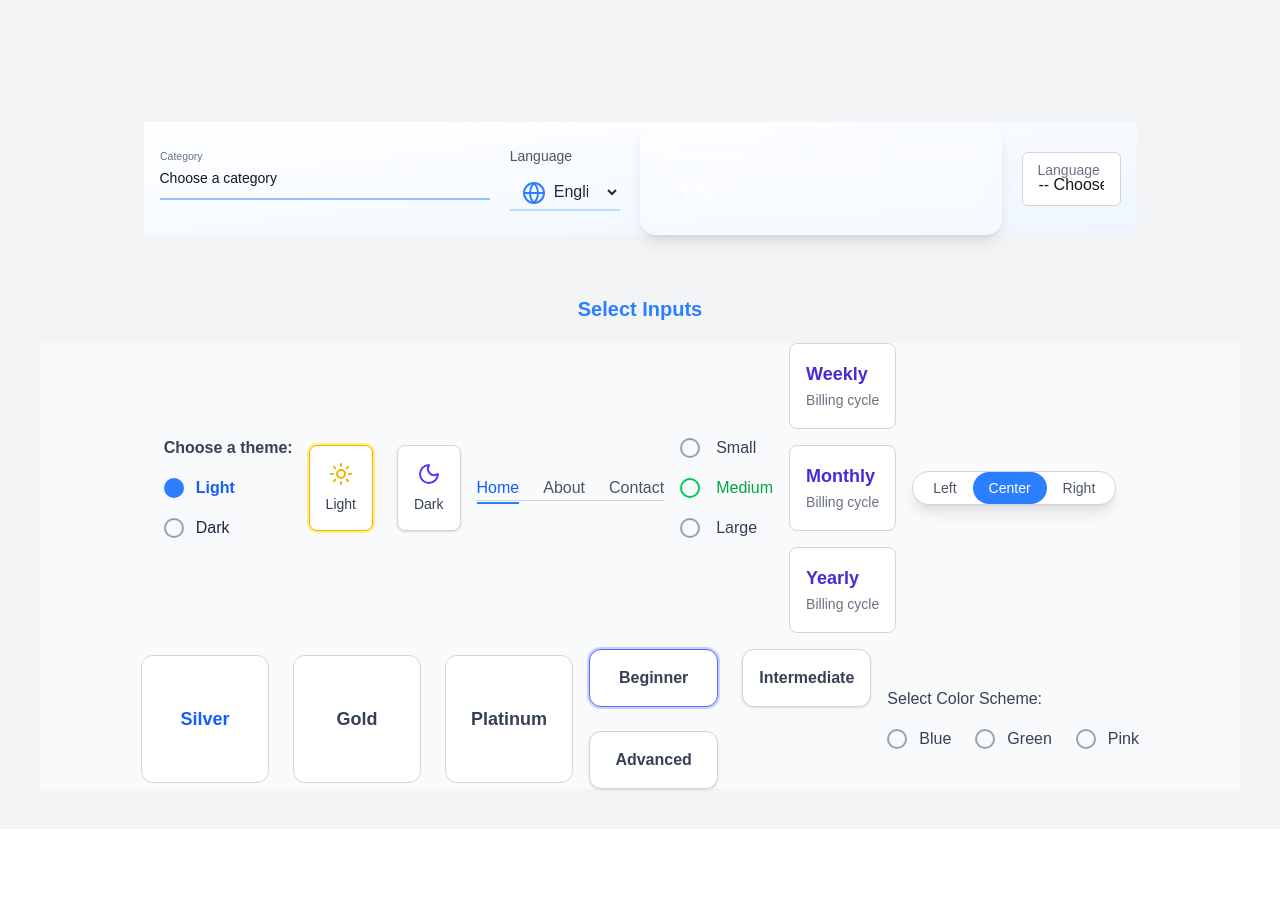
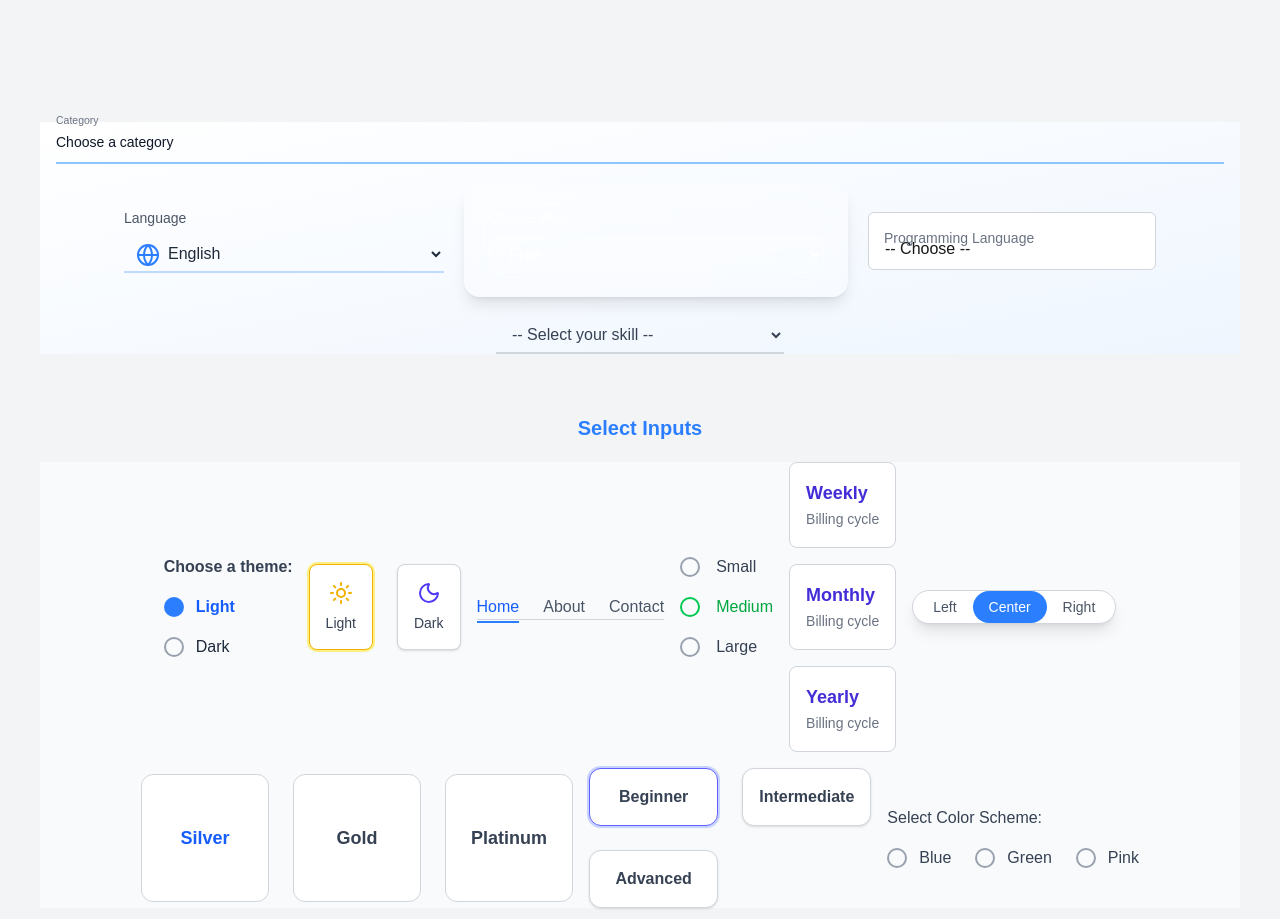
Before and after one commit to Prohor722/tailwind_compoenets, a Next.js app: page /input-field in a window 1280 px wide. Shown: the part 1340-2259 px from the top of the page. Before the commit the page ends 2169 px from the top, so only its background shows below. Built offline with nearby package versions, Linux system fonts and the light colour scheme.

Commit message:
add another select input

```diff
--- a/app/components/select-input.tsx
+++ b/app/components/select-input.tsx
@@ -4,7 +4,7 @@ import { Globe } from "lucide-react";
 export const SelectInput = () => {
   const [selected, setSelected] = useState("");
   return (
-    <div className="flex gap-5 items-center justify-center bg-gradient-to-br from-white to-blue-50 px-4">
+    <div className="flex gap-5 flex-wrap items-center justify-center bg-gradient-to-br from-white to-blue-50 px-4">
       <div className="relative z-0 w-full group">
         <select
           className="block py-2.5 px-0 w-full text-sm text-gray-900 bg-transparent border-0 border-b-2 border-blue-300 appearance-none focus:outline-none focus:ring-0 focus:border-blue-600 peer"
@@ -52,20 +52,40 @@ export const SelectInput = () => {
         <select
           value={selected}
           onChange={(e) => setSelected(e.target.value)}
-          className="peer w-full bg-white border border-gray-300 rounded-md px-4 pt-5 pb-2 appearance-none focus:outline-none focus:ring-2 focus:ring-blue-500 transition-all"
+          className={`peer w-full bg-white border border-gray-300 rounded-md px-4 pt-6 pb-2 appearance-none focus:outline-none focus:ring-2 focus:ring-blue-500 transition-all`}
         >
           <option value="" disabled>
-            -- Choose a language --
+            -- Choose --
           </option>
           <option value="html">HTML</option>
           <option value="css">CSS</option>
           <option value="js">JavaScript</option>
         </select>
-
-        <label className="absolute left-4 top-2 text-gray-500 text-sm transition-all peer-focus:top-2 peer-focus:text-sm peer-focus:text-blue-500">
-          Language
+        <label
+          className={`absolute left-4 top-2 text-gray-500 text-sm transition-all ${
+            selected
+              ? "text-sm top-2 text-blue-500"
+              : "peer-focus:top-2 peer-focus:text-sm peer-focus:text-blue-500 top-4 text-base text-gray-400"
+          }`}
+        >
+          Programming Language
         </label>
       </div>
+
+      <div className="relative w-72">
+      <select
+        value={selected}
+        onChange={(e) => setSelected(e.target.value)}
+        className="w-full border-b-2 border-gray-300 bg-transparent py-2 px-3 text-gray-700 focus:outline-none focus:border-blue-500 transition-all duration-300"
+      >
+        <option value="" disabled>
+          -- Select your skill --
+        </option>
+        <option value="react">React</option>
+        <option value="vue">Vue</option>
+        <option value="angular">Angular</option>
+      </select>
+    </div>
     </div>
   );
 };
```
